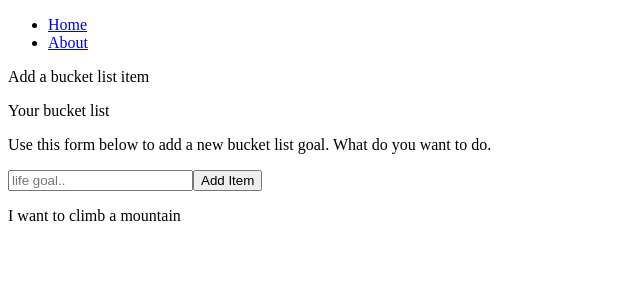
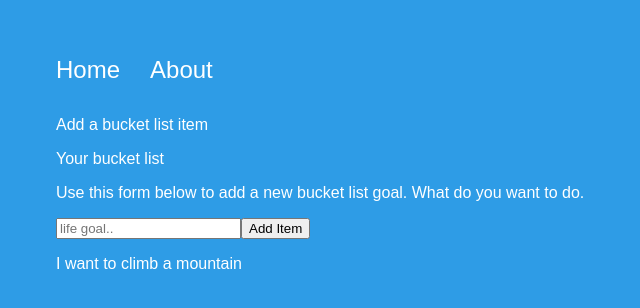
Before and after one commit to bobkoby5i/intro-angular-goals, an Angular app: page / in a window 1280 px wide. Shown: the top 308 px of the page, without its empty margins (0-640 px from the left). Built offline with nearby package versions, Linux system fonts and the light colour scheme.

Commit message:
src/styles.scss

```diff
--- a/src/styles.scss
+++ b/src/styles.scss
@@ -1 +1,25 @@
 /* You can add global styles to this file, and also import other style files */
+@import url('https://fonts.googleapis.com/css?family=Raleway:300,700');
+
+body {
+    background: #2E9CE6;
+    padding: 3em;
+    font-family: 'Releway', 'Arial';
+    color: #fff;
+}
+ul {
+    list-style-type:none;
+    margin:0 0 2em 0;
+    padding:0;
+}
+ul li {
+    display: inline;
+    margin-right: 30px;
+}
+ul li a{
+    font-size: 1.5em;
+}
+a {
+    color: #fff;
+    text-decoration:none;
+}
```
